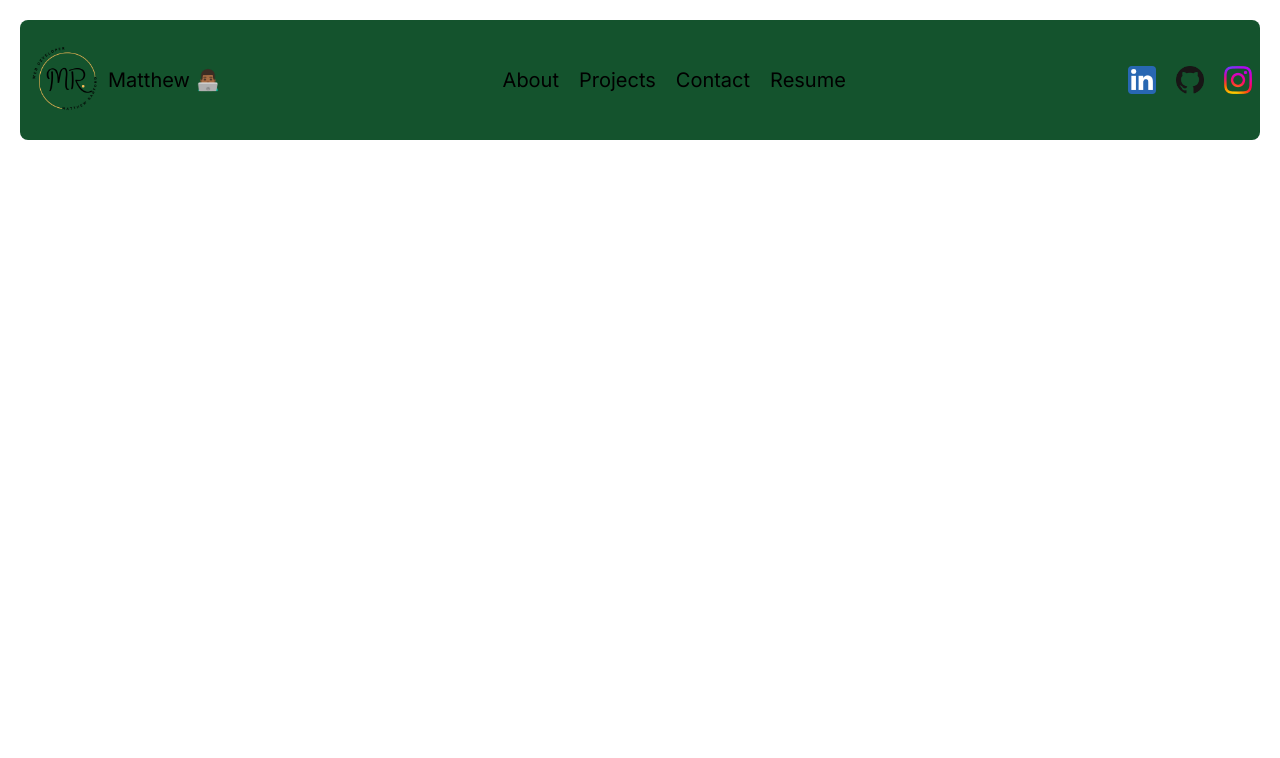
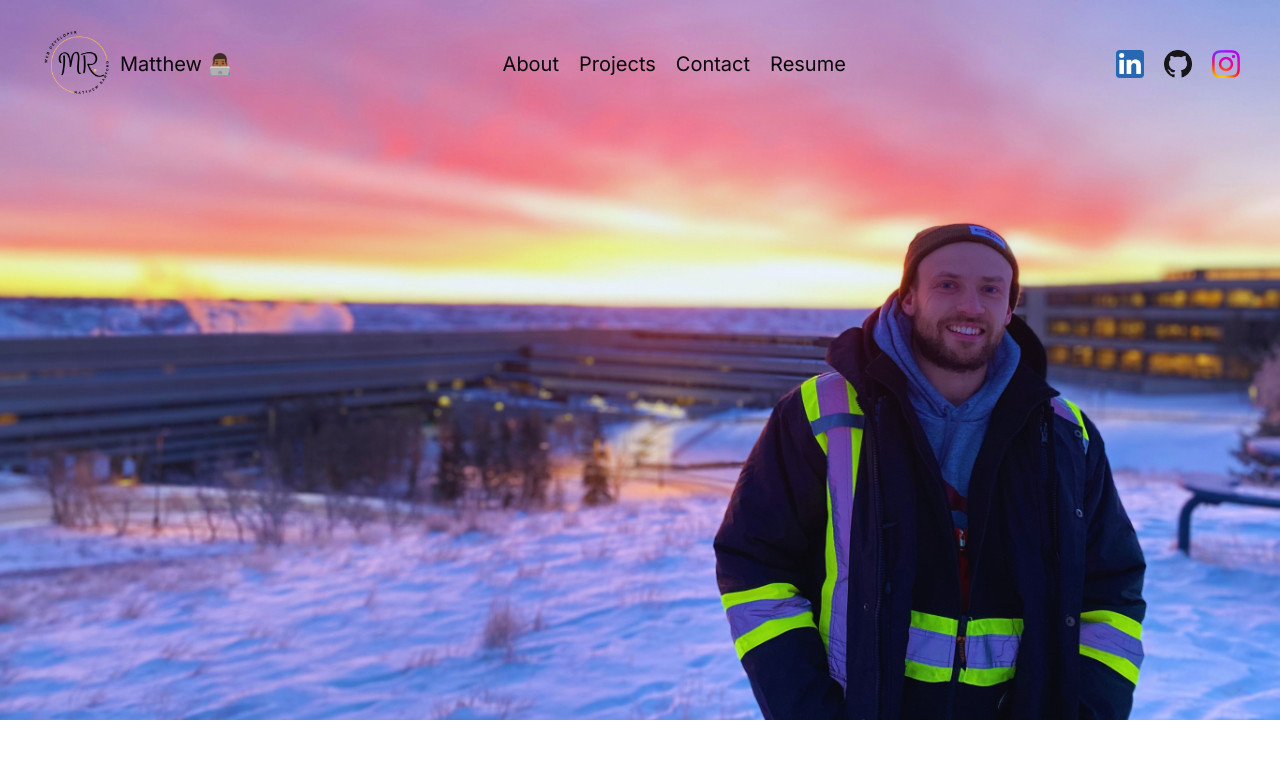
Before and after one commit to matthew-ranford/new-portfolio, a Next.js app: page / in a window 1280 px wide. Shown: the top 758 px of the page. Built offline with nearby package versions, Linux system fonts and the light colour scheme.

Commit message:
Initial start on Hero component, have navbar sitting on top of hero image

```diff
--- /dev/null
+++ b/app/components/Hero.tsx
@@ -0,0 +1,11 @@
+import Image from 'next/image'
+
+export default function Hero() {
+  return (
+    <>
+      <main>
+        <Image src="/portfolio-hero.jpg" width={2732} height={1536} alt="" />
+      </main>
+    </>
+  )
+}
--- a/app/components/Navbar.tsx
+++ b/app/components/Navbar.tsx
@@ -9,7 +9,7 @@ export default function Navbar() {
   const [isOpen, setIsOpen] = useState(false)
 
   const sequence = [
-    ['li', { opacity: [0, 1], x: [-20, 0] }, { delay: stagger(0.1) }],
+    ['li', { opacity: [0, 1], y: [-50, 0] }, { delay: stagger(0.1) }],
     [
       {
         duration: () => {
@@ -50,7 +50,7 @@ export default function Navbar() {
 
   return (
     <>
-      <nav className="md:flex md:justify-between md:items-center py-5 ps-2 pe-2 bg-green-900 rounded-lg">
+      <nav className="md:flex md:justify-between md:items-center navbar-container">
         <div className="flex justify-between items-center">
           <span className="text-xl flex items-center">
             <Image
--- a/app/globals.css
+++ b/app/globals.css
@@ -74,3 +74,15 @@
     @apply bg-background text-foreground;
   }
 }
+
+/* Have NAVBAR sitting on top of hero image */
+.navbar-container {
+  position: absolute;
+  padding: 1.5rem;
+  padding-inline-start: 2.5rem;
+  padding-inline-end: 2.5rem;
+  top: 0;
+  left: 0;
+  right: 0;
+  z-index: 2;
+}
--- a/app/page.tsx
+++ b/app/page.tsx
@@ -1,12 +1,18 @@
 import React from 'react'
 import Navbar from './components/Navbar'
+import Hero from './components/Hero'
 
 export default function page() {
   return (
-    <div className="min-h-screen bg-white text-black p-5">
-      <div className="max-w-7xl mx-auto">
-        <Navbar />
-      </div>
-    </div>
+    <>
+      {/* // <div className="min-h-screen bg-white text-black p-5"> */}
+
+      {/* <div className="max-w-7xl mx-auto"> */}
+      <Navbar />
+      {/* </div> */}
+      <Hero />
+
+      {/* </div> */}
+    </>
   )
 }
```
Also changed, not shown: public/portfolio-hero.jpg (added), 1 other file (tests, documents, lock files or other folders). Lines whose indentation alone changed are shown as unchanged.
